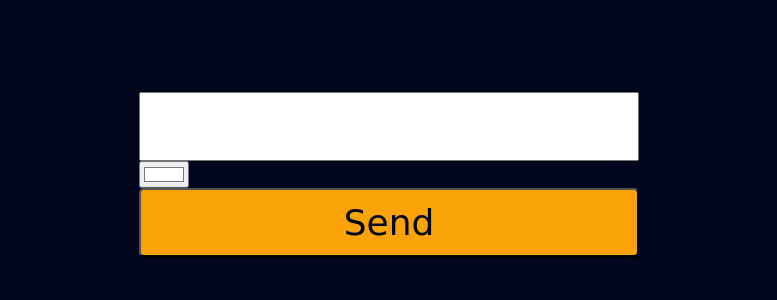
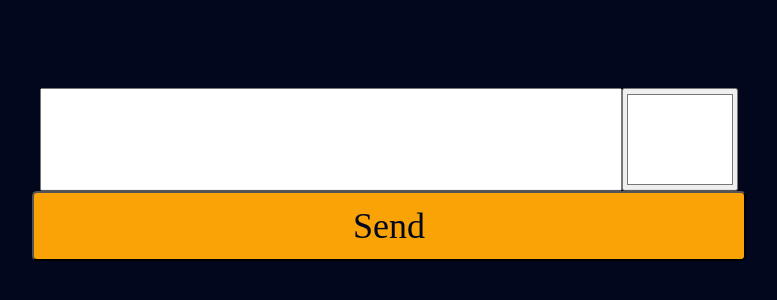
Before and after one commit to DungeonMaestro215/LedMatrix, a website: page multiplayer/public/message/index.html in a window 1280 px wide. Shown: the part 226-526 px from the top of the page, without its empty margins (251-1028 px from the left). Drawn offline with nearby package versions, Linux system fonts and the light colour scheme.

```diff
--- a/multiplayer/public/message/index.html
+++ b/multiplayer/public/message/index.html
@@ -15,8 +15,8 @@
     <div id="top">
         <div id="inputContainer">
             <input id="messageInput" type="text" class="defaultInput">
-            <input id="messageColor" type="color"  value="#ffffff" class="column">
-            <button id="sendButton" class="defaultButton"class="column">Send</button>
+            <input id="messageColor" type="color"  value="#ffffff">
+            <button id="sendButton" class="defaultButton">Send</button>
         </div>
     </div>
 
--- a/multiplayer/public/message/message_style.css
+++ b/multiplayer/public/message/message_style.css
@@ -6,13 +6,25 @@
 }
 
 #inputContainer {
-    margin: 25%;
+    margin: 20%;
+    width: 60%;
     display: flex;
-    flex-direction: column;
+    flex-wrap: wrap;
     justify-content: center;
     text-align: center;
 }
 
-.column {
-    display: inline-block;
+#messageInput {
+    height: 75px;
+    width: 69%;
 }
+
+#messageColor {
+    width: 15%;
+    height: 103px;
+    /* border: none; */
+}
+
+#sendButton {
+    width: 93%;
+}
--- a/multiplayer/public/style.css
+++ b/multiplayer/public/style.css
@@ -17,7 +17,7 @@
 }
 
 * {
-    font-family: 'Comic Neue', cursive;
+    font-family: 'Courier New Bold';
     font-size: 1.5rem;
     color: var(--color-text);
 }
```
